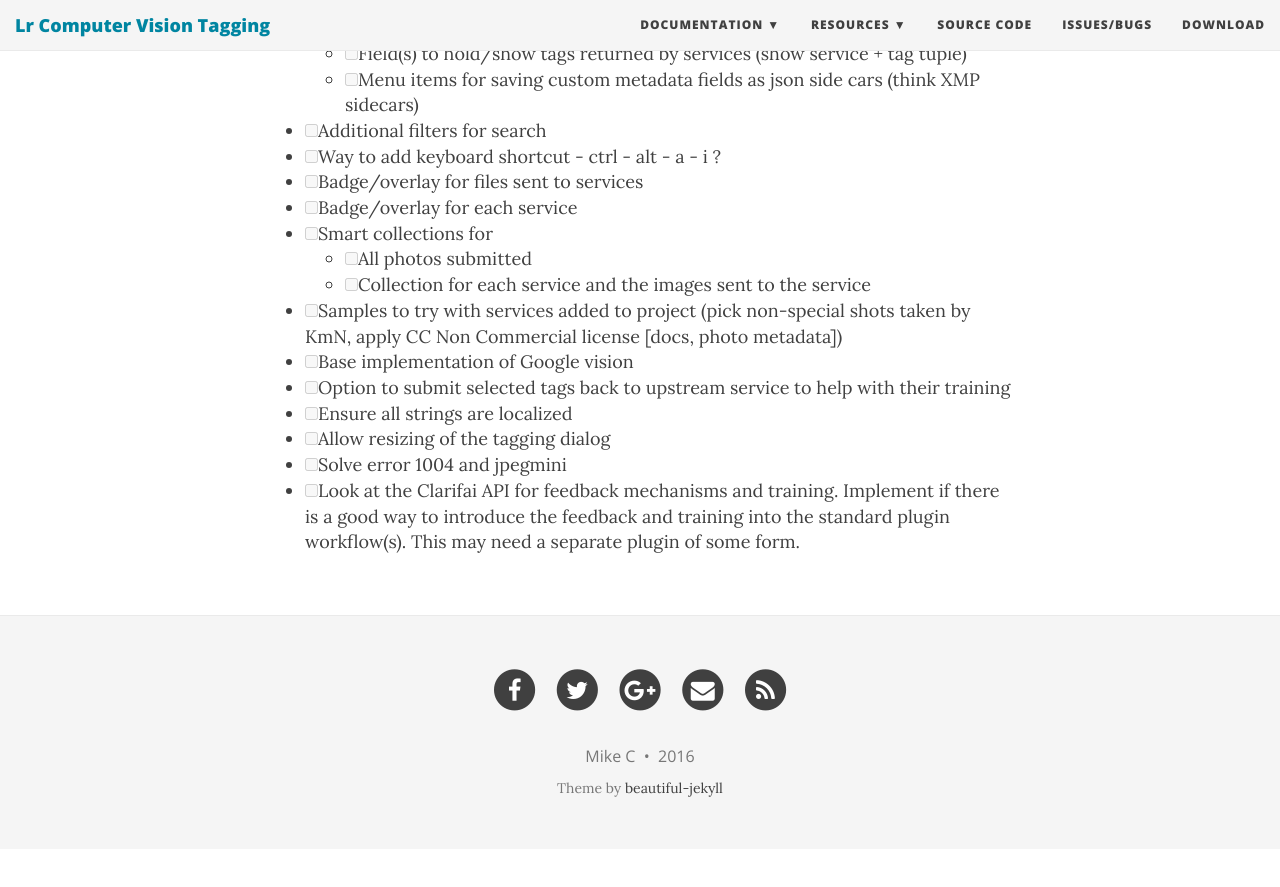
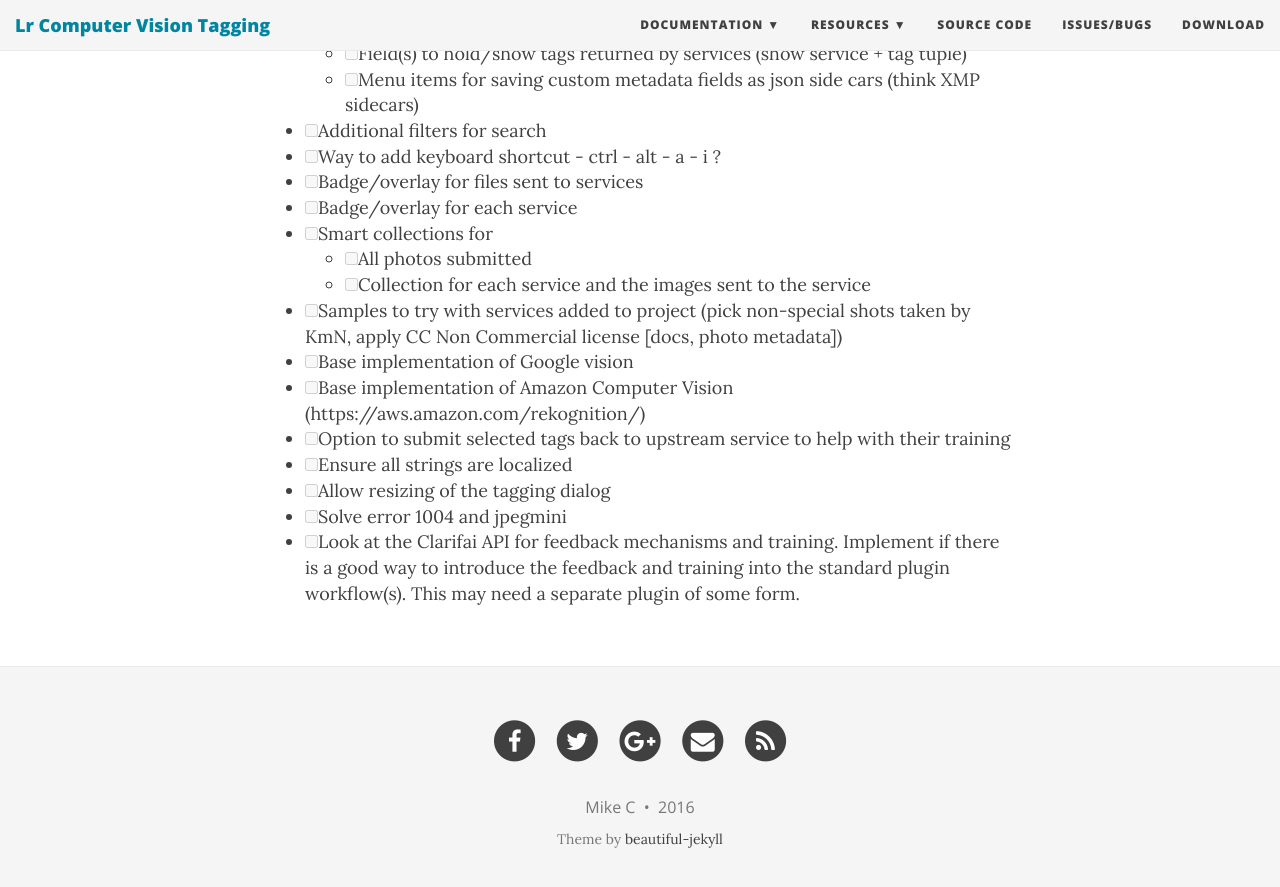
Before and after one commit to nyomanb/lr_plugin_computer_vision_tagging, a Jekyll site: the page built from project_plan.md, in a window 1280 px wide and 900 px high, scrolled down 2692 px. Shown: the top 887 px of the window. Built offline with Jekyll 4.4.1, drawn with Linux system fonts in a browser that asks for light colours; nearby versions of some CDN libraries; before the commit the page ends 3541 px from its top, so only the background shows below that.

Commit message:
Add note about Amazon's new computer vision

```diff
--- a/project_plan.md
+++ b/project_plan.md
@@ -96,6 +96,7 @@
    - [ ] Collection for each service and the images sent to the service
 - [ ] Samples to try with services added to project (pick non-special shots taken by KmN, apply CC Non Commercial license [docs, photo metadata])
 - [ ] Base implementation of Google vision
+- [ ] Base implementation of Amazon Computer Vision (https://aws.amazon.com/rekognition/)
 - [ ] Option to submit selected tags back to upstream service to help with their training
 - [ ] Ensure all strings are localized
 - [ ] Allow resizing of the tagging dialog
```
